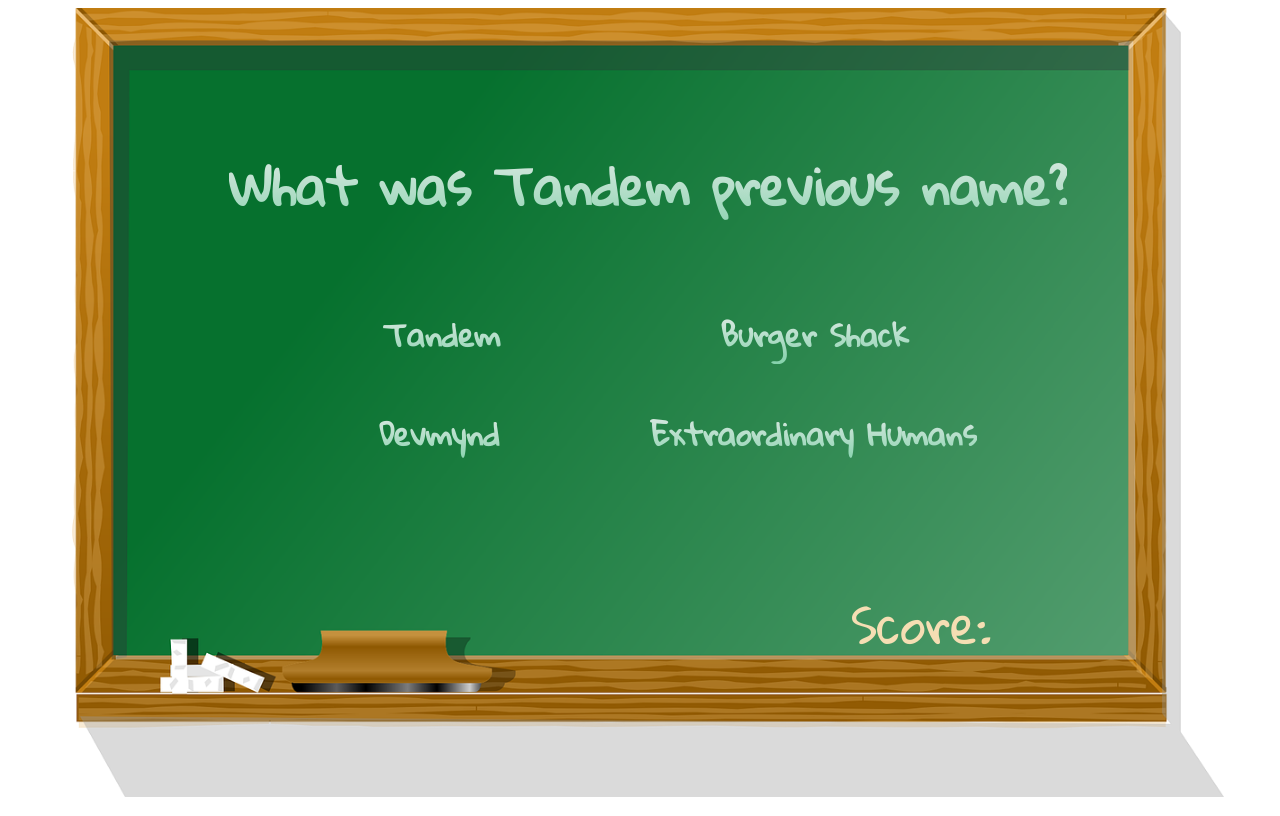
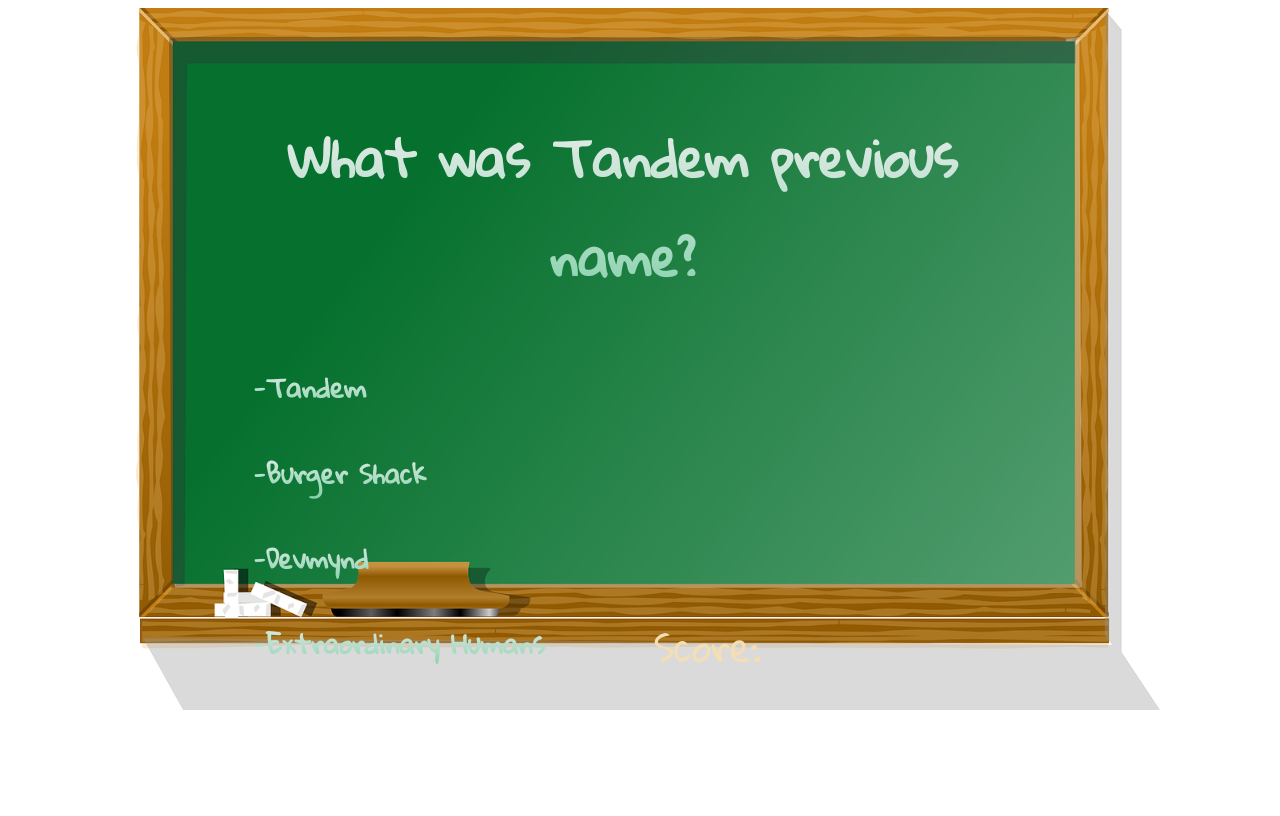
Before and after one commit to nirkraw/ClassRoom-Trivia, a React (Create React App) app: page / in a window 1280 px wide. Built offline with nearby package versions, Linux system fonts and the light colour scheme.

Commit message:
create writing animation

```diff
--- a/src/components/OptionItem.jsx
+++ b/src/components/OptionItem.jsx
@@ -10,7 +10,9 @@
 
   chooseOption() {
     if(this.props.answer === this.props.option) {
-        this.props.incrementScore();
+        this.props.rightAnswer();
+    } else {
+        this.props.nextQuestion();
     }
   }
 
@@ -18,7 +20,7 @@
     return (
       <div className="option-container">
         <h1 onClick={this.chooseOption} className="option-text">
-          {this.props.option}
+          -{this.props.option}
         </h1>
       </div>
     );
--- a/src/components/Question.jsx
+++ b/src/components/Question.jsx
@@ -11,7 +11,8 @@
       score: 0,
     };
 
-    this.incrementScore = this.incrementScore.bind(this);
+    this.rightAnswer = this.rightAnswer.bind(this);
+    this.nextQuestion = this.nextQuestion.bind(this);
   }
 
   nextQuestion() {
@@ -20,15 +21,17 @@
     else this.setState({ questionIdx: newIdx});
   }
 
+  rightAnswer() {
+    const newScore = this.state.score + 1;
+    this.setState({ score: newScore });
+    this.nextQuestion();
+  }
+
+
   endGame() {
 
   }
 
-  incrementScore() {
-    const newScore = this.state.score + 1;
-    this.setState({score: newScore});
-    this.nextQuestion();
-  }
 
   getRandomizedOptions(currQuestion) {
     const options = currQuestion.incorrect;
@@ -60,17 +63,20 @@
         option={option}
         key={i}
         answer={currQuestion.correct}
-        incrementScore = {this.incrementScore}
+        rightAnswer = {this.rightAnswer}
+        nextQuestion = {this.nextQuestion}
       />
     ));
 
     const score = this.formatScore();
 
     return (
-      <div id="main-question-div">
-        <h1 id="question-title">{currQuestion.question}</h1>
-        <div>
-          <ul className="options-div">{options}</ul>
+      <div id="main-board-div">
+        <div id="question-title-container">
+          <h1 id="question-title">{currQuestion.question}</h1>
+        </div>
+        <div id="options-div">
+          <ul id="options-ul">{options}</ul>
         </div>
         <div id="score-div">
           <p>Score:</p>
--- a/src/styles/App.css
+++ b/src/styles/App.css
@@ -2,7 +2,18 @@
   height: 100vh;
   width: 100vw;
   background-image: url(../assets/chalkboard.png);
-  background-size: 90%;
+  background-size: 80%;
   background-repeat: no-repeat;
   background-position-x: center;
+  position: relative;
 }
+
+::selection {
+    color: none;
+    background: none;
+}
+
+::-moz-selection {
+    color: none;
+    background: none;
+}
--- a/src/styles/Option.css
+++ b/src/styles/Option.css
@@ -1,10 +1,17 @@
 .option-text {
     font-family: 'Gloria Hallelujah', cursive;
-    font-size: 30px;
-    text-align: center;
+    font-size: 2vw;
     background: -webkit-linear-gradient(#eee, rgb(132, 209, 171));
     -webkit-background-clip: text;
     -webkit-text-fill-color: transparent;
+    animation: writing 5s linear 0s normal both;
+    white-space: nowrap;
+    overflow: hidden;
+}
+
+@keyframes writing {
+  from { width: 0% }
+  to { width: 100% }
 }
 
 .option-text:hover {
--- a/src/styles/Question.css
+++ b/src/styles/Question.css
@@ -1,41 +1,63 @@
-#question-title {
-    font-family: 'Gloria Hallelujah', cursive;
-    margin-top: 10%;
-    font-size: 50px;
-    background: -webkit-linear-gradient(#eee, rgb(132, 209, 171));
-    -webkit-background-clip: text;
-    -webkit-text-fill-color: transparent;
-}
 
-#main-question-div {
-    height: 100%;
-    width: 100%;
+#main-board-div {
+    position: absolute;
+    left: 8%;
+    top: 5%;
+    height: 75%;
+    width: 80%;
     display: flex;
     flex-direction: column;
     align-items: center;
     position: relative;
 }
 
-.options-div {
-    width: 800px;
-    margin-right: 80px;
+
+
+@keyframes fadein {
+  from { opacity: 0; }
+  to { opacity: 1; }
+}
+
+#question-title-container {
+    max-width: 80%;
+}
+
+#question-title {
+    font-family: 'Gloria Hallelujah', cursive;
+    font-size: 50px;
+    text-align: center;
+    margin-top: 60px;
+    background: -webkit-linear-gradient(#eee, rgb(132, 209, 171));
+    -webkit-background-clip: text;
+    -webkit-text-fill-color: transparent;
+    animation: 2s fadein linear 0s normal both;
+
+}
+
+#options-div {
+    height: 20%;
+    width: 80%;
+    margin-top: -1%;
+}
+
+#options-ul {
     height: 40%;
     display: flex;
-    justify-content: space-evenly;
-    flex-wrap: wrap;
+    flex-direction: column;
 }
 
 #score-div {
+    position: absolute;
+    bottom: 3%;
+    right: 300px;
     display: flex;
     justify-content: space-around;
-    margin-left: 45%;
-    margin-top: 2%;
-    height: 100px;
-    width: 200px;
+    height: 10%;
+    width: 20%;
 }
 
 #score-div > p {
     font-family: 'Gloria Hallelujah', cursive;
-    font-size: 50px;
+    font-size: 3vw;
     color: wheat;
 }
```
